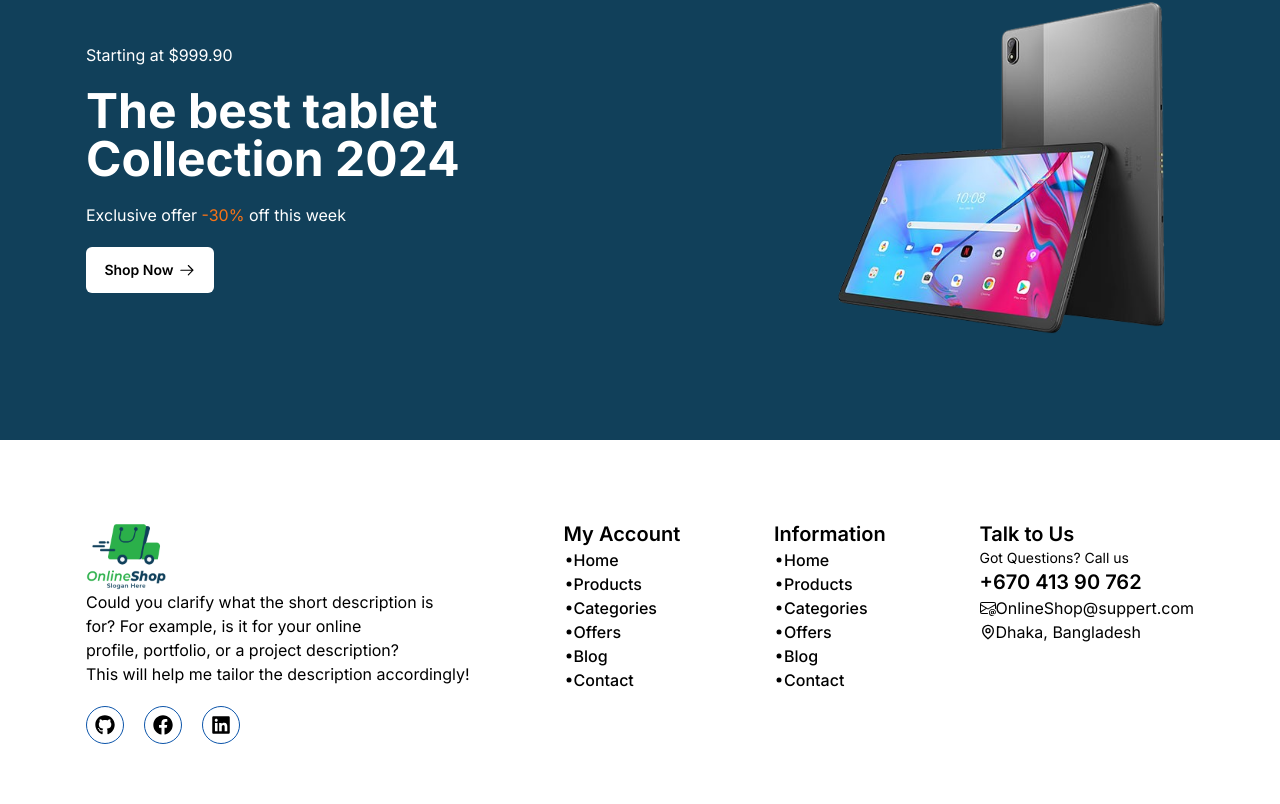
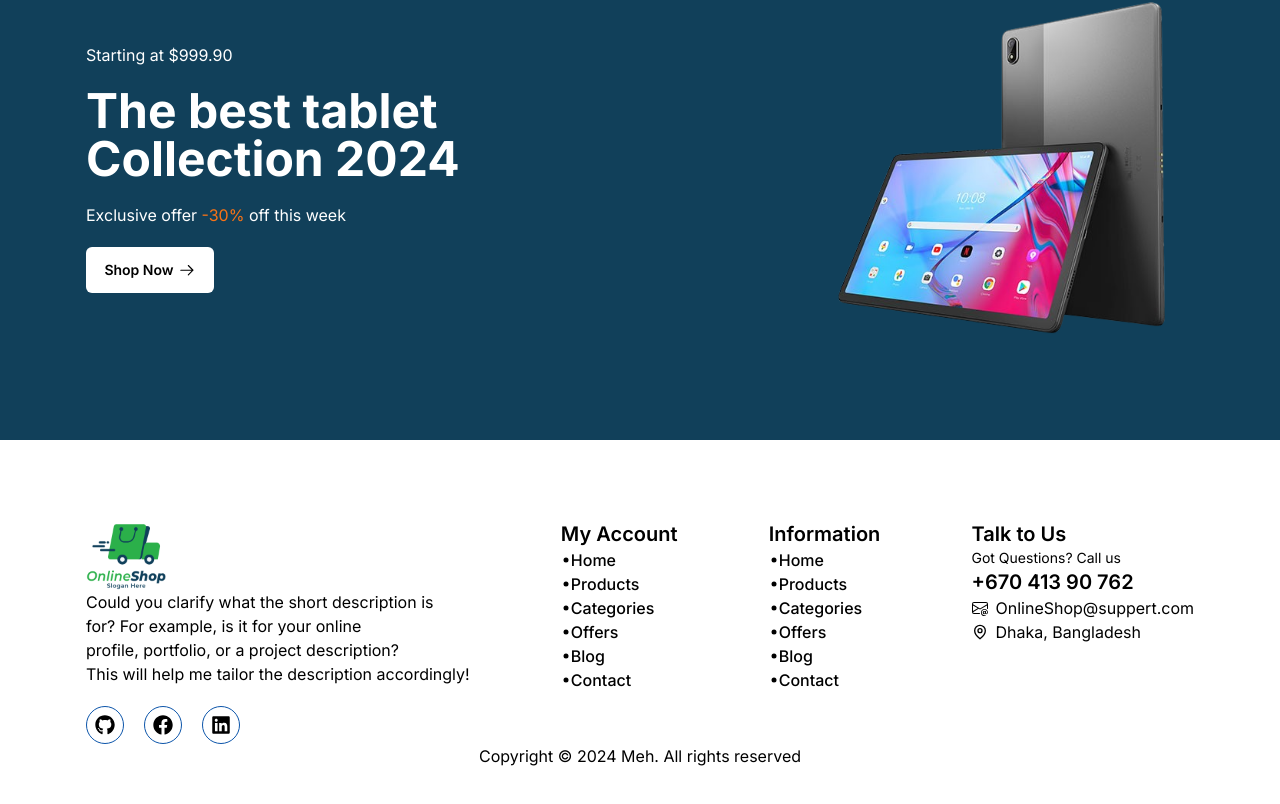
Before and after one commit to Mehebul02/Online-Shop, a Next.js app: page / in a window 1280 px wide. Shown: the part 276-1080 px from the top of the page. After the commit the page ends 1044 px from the top, so only its background shows below. Built offline with nearby package versions, Linux system fonts and the light colour scheme.

Commit message:
added the index json data

```diff
--- a/src/shared/Footer.tsx
+++ b/src/shared/Footer.tsx
@@ -13,9 +13,9 @@ import SocialLinks from "@/components/SocialLinks";
 
 const Footer = () => {
   return (
-    <div className="bg-lightBg py-10 lg:py-20 my-52  ">
+    <div className="bg-lightBg py-10 lg:py-20  pb-16  ">
 
-<Container className="flex flex-col lg:flex-row justify-between gap-6 mb-20" >
+<Container className="flex flex-col lg:flex-row justify-between gap-6 " >
         <div className="flex flex-col items-start gap-y-5">
           <Link href={"/"}>
             <Image src={logo} alt="logo" className="w-20" />
@@ -33,7 +33,7 @@ const Footer = () => {
               <Link
                 key={item?.title}
                 href={item?.href}
-                className="flex items-center gap-x-2 text-gray-700 hover:text-themeColor duration-200 font-medium"
+                className="flex items-center gap-x-2  text-gray-700 hover:text-themeColor duration-200 font-medium"
               >
                 <GoDotFill size={10} />
                 {item?.title}
@@ -58,22 +58,23 @@ const Footer = () => {
         </div>
         <div>
           <Title>Talk to Us</Title>
-          <div className="mt-3">
-            <div>
-              <p className="text-sm">Got Questions? Call us</p>
+          <div className="mt-3 ">
+            <div className="">
+              <p className="text-sm gap-y-4">Got Questions? Call us</p>
               <Title>+670 413 90 762</Title>
             </div>
             <div className="mt-3">
-              <p className="text-base flex items-center gap-x-3 text-gray-600">
+              <p className="text-base flex items-center gap-x-3 gap-2 text-gray-600">
                 <BsEnvelopeAt /> OnlineShop@suppert.com
               </p>
-              <p className="text-base flex items-center gap-x-3 text-gray-600">
+              <p className="text-base flex items-center gap-x-3 gap-2 text-gray-600">
                 <GrLocation /> Dhaka, Bangladesh
               </p>
             </div>
           </div>
         </div>
       </Container>
+        <h1 className="text-center">Copyright © 2024 Meh. All rights reserved</h1>
 
     </div>
 
```
Also changed, not shown: src/helpers/index.ts (added, +11 -0 lines).
